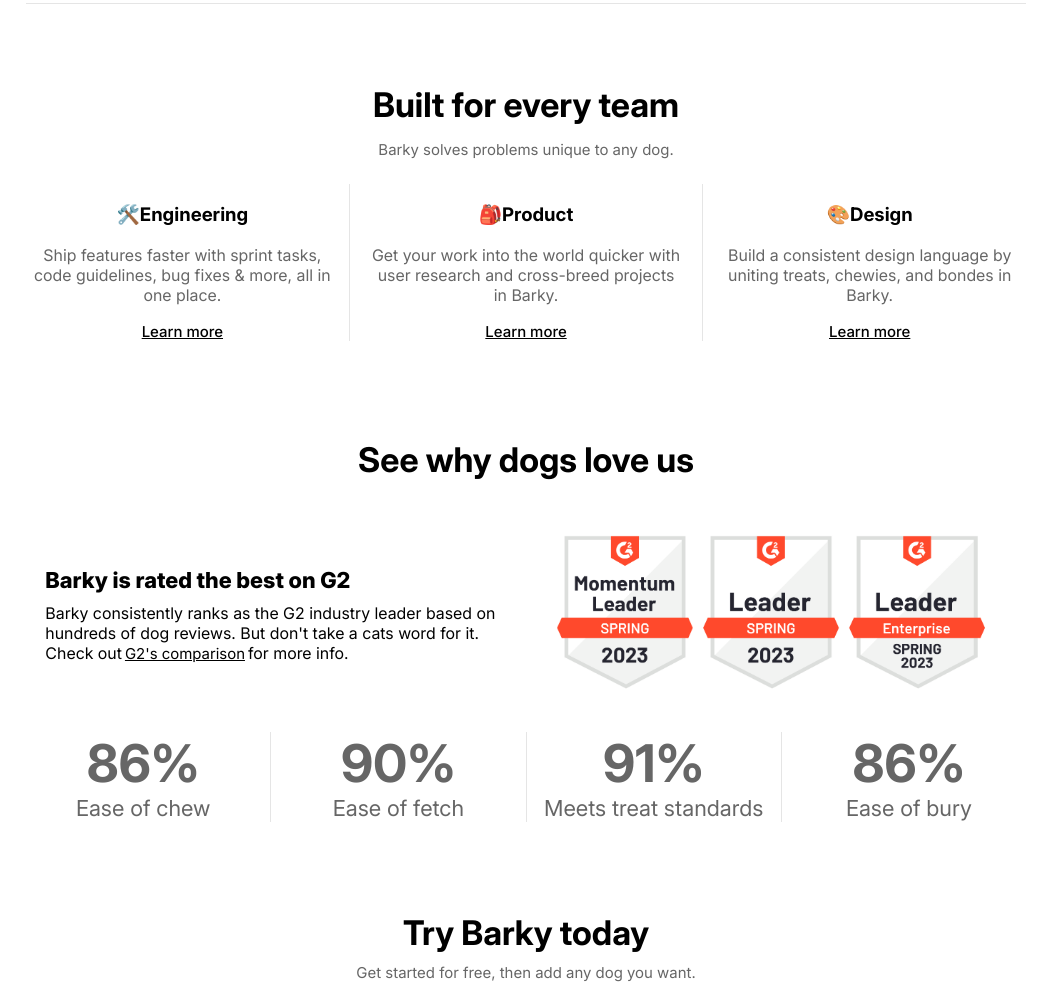
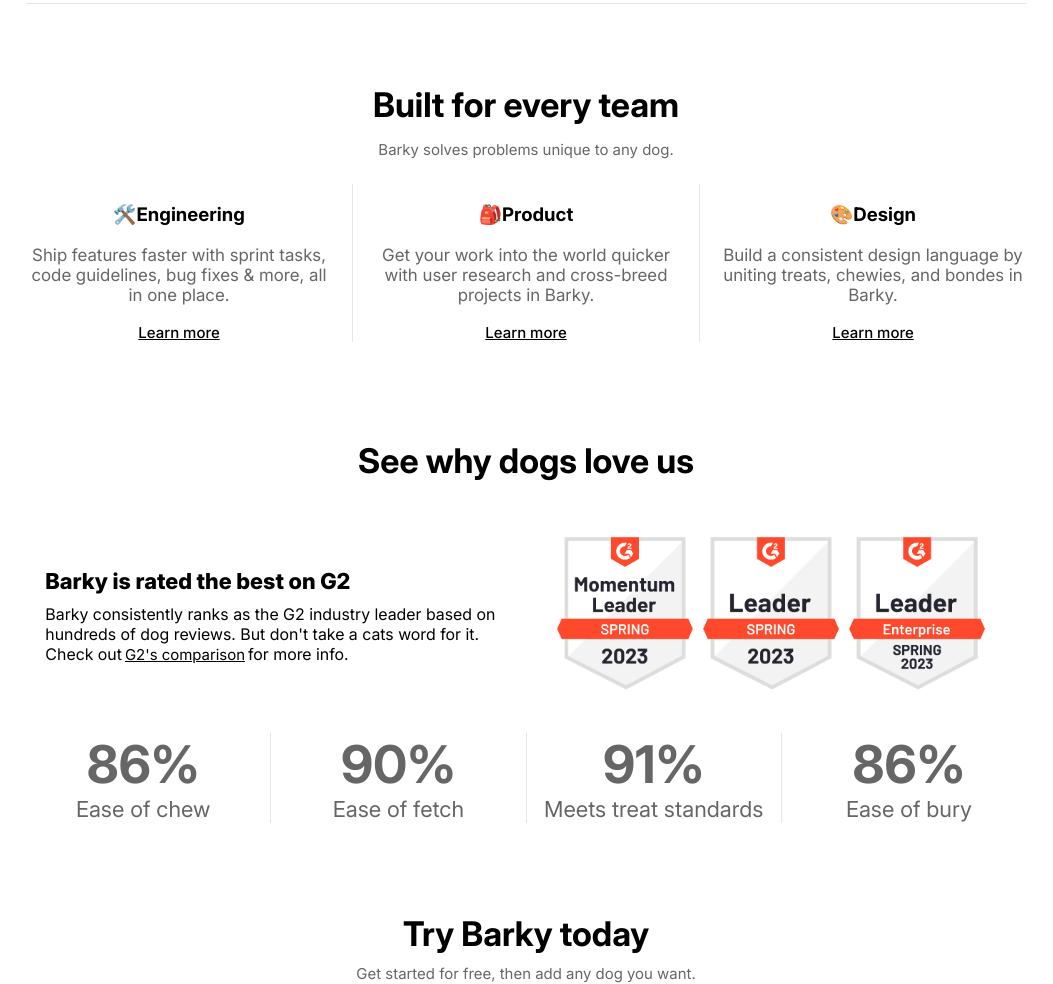
Before and after one commit to MajaDahlberg/Projekt-1, a plain HTML site: page index.html in a window 1280 px wide. Shown: the part 5129-6113 px from the top of the page, without its empty margins (114-1167 px from the left). Drawn offline with Linux system fonts and the light colour scheme.

Commit message:
Desktop-vyn helt klar

```diff
--- a/index.css
+++ b/index.css
@@ -306,7 +306,7 @@
 }
 
 #emojis p {
-    font-size: 16px;
+    font-size: 17px;
 }
 
 #emojis a {
@@ -321,7 +321,7 @@
 #engineering {
     flex-basis: 0;
     flex-grow: 2;
-
+    padding-right: 10px;
 }
 
 #product {
@@ -329,12 +329,12 @@
     flex-grow: 2;
     padding-left: 10px;
     padding-right: 10px;
-    width: 117px;
 }
 
 #design {
     flex-basis: 0;
     flex-grow: 2;
+    padding-left: 10px;
 }
 
 /*______box_6______*/
```
